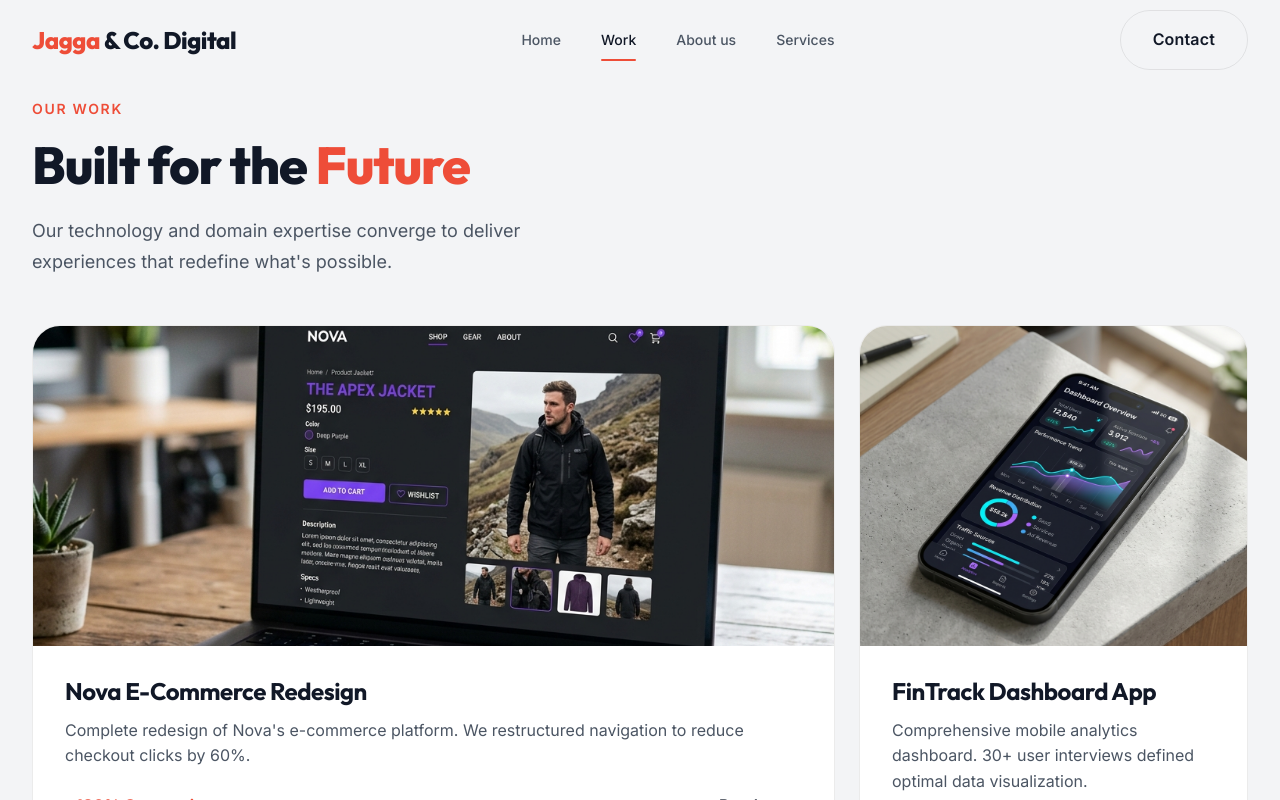
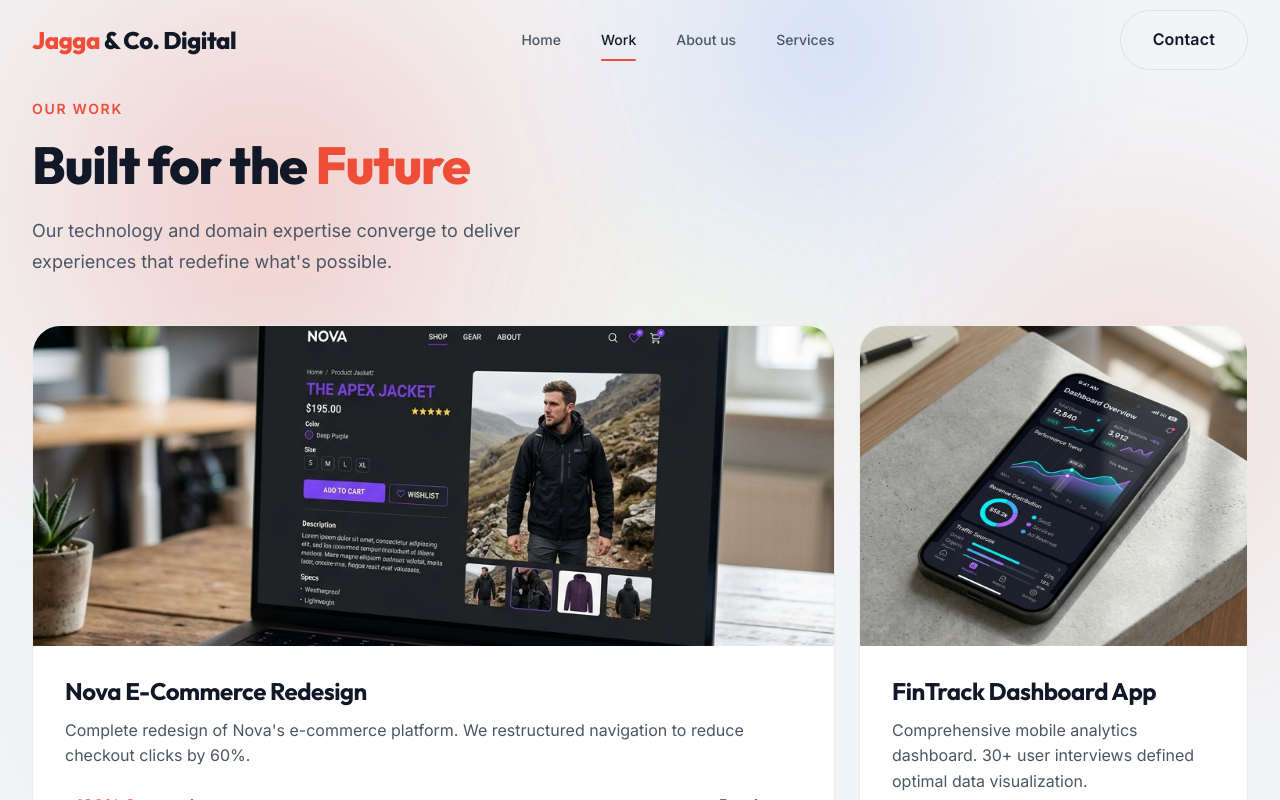
Before and after one commit to Shubhamcoding/jagga_portfolio, a React (Vite) app in the folder frontend/: page /work in a window 1280 px wide. Shown: the top 800 px of the page. Built offline with nearby package versions, Linux system fonts and the light colour scheme.

Commit message:
added ambient background motion

```diff
--- a/frontend/src/App.jsx
+++ b/frontend/src/App.jsx
@@ -6,11 +6,13 @@ import About from './components/About';
 import Services from './components/Services';
 import Contact from './components/Contact';
 import Footer from './components/Footer';
+import AmbientBackground from './components/AmbientBackground';
 import './App.css';
 
 export default function App() {
   return (
     <>
+      <AmbientBackground />
       <Navbar />
       <main>
         <Routes>
--- /dev/null
+++ b/frontend/src/components/AmbientBackground.jsx
@@ -0,0 +1,179 @@
+import { useEffect, useState } from 'react';
+import { motion, useMotionValue, useSpring } from 'motion/react';
+
+const orbs = [
+  {
+    id: 1,
+    color: 'radial-gradient(circle, rgba(238, 77, 56, 0.22) 0%, rgba(238, 77, 56, 0.05) 45%, transparent 70%)',
+    size: 750,
+    initialX: '15%',
+    initialY: '18%',
+    duration: 20,
+    xRange: [-60, 80, -30, 50, -60],
+    yRange: [-40, 70, -60, 30, -40],
+    scaleRange: [1, 1.15, 0.95, 1.1, 1],
+  },
+  {
+    id: 2,
+    color: 'radial-gradient(circle, rgba(59, 130, 246, 0.16) 0%, rgba(59, 130, 246, 0.04) 45%, transparent 70%)',
+    size: 680,
+    initialX: '70%',
+    initialY: '12%',
+    duration: 26,
+    xRange: [40, -70, 50, -40, 40],
+    yRange: [60, -50, 70, -30, 60],
+    scaleRange: [1.1, 0.9, 1.15, 1, 1.1],
+  },
+  {
+    id: 3,
+    color: 'radial-gradient(circle, rgba(238, 77, 56, 0.14) 0%, rgba(238, 77, 56, 0.03) 50%, transparent 70%)',
+    size: 580,
+    initialX: '85%',
+    initialY: '60%',
+    duration: 22,
+    xRange: [-80, 50, -60, 70, -80],
+    yRange: [40, -70, 30, -50, 40],
+    scaleRange: [0.95, 1.12, 1, 1.18, 0.95],
+  },
+  {
+    id: 4,
+    color: 'radial-gradient(circle, rgba(16, 185, 129, 0.12) 0%, rgba(16, 185, 129, 0.02) 45%, transparent 70%)',
+    size: 620,
+    initialX: '25%',
+    initialY: '75%',
+    duration: 30,
+    xRange: [70, -50, 80, -40, 70],
+    yRange: [-60, 50, -40, 70, -60],
+    scaleRange: [1, 1.2, 0.92, 1.08, 1],
+  },
+  {
+    id: 5,
+    color: 'radial-gradient(circle, rgba(230, 255, 148, 0.08) 0%, transparent 65%)',
+    size: 500,
+    initialX: '50%',
+    initialY: '45%',
+    duration: 28,
+    xRange: [-40, 60, -80, 40, -40],
+    yRange: [50, -40, 60, -70, 50],
+    scaleRange: [1.05, 0.95, 1.15, 0.9, 1.05],
+  },
+];
+
+function FloatingOrb({ orb }) {
+  return (
+    <motion.div
+      style={{
+        position: 'fixed',
+        width: orb.size,
+        height: orb.size,
+        borderRadius: '50%',
+        background: orb.color,
+        left: orb.initialX,
+        top: orb.initialY,
+        translateX: '-50%',
+        translateY: '-50%',
+        pointerEvents: 'none',
+        zIndex: 0,
+        willChange: 'transform',
+        filter: 'blur(30px)',
+      }}
+      animate={{
+        x: orb.xRange,
+        y: orb.yRange,
+        scale: orb.scaleRange,
+      }}
+      transition={{
+        duration: orb.duration,
+        repeat: Infinity,
+        ease: 'easeInOut',
+      }}
+    />
+  );
+}
+
+export default function AmbientBackground() {
+  const [hasMouse, setHasMouse] = useState(false);
+  const mouseX = useMotionValue(-500);
+  const mouseY = useMotionValue(-500);
+
+  // Ultra-smooth spring cursor follower
+  const springConfig = { damping: 28, stiffness: 90, mass: 0.5 };
+  const smoothX = useSpring(mouseX, springConfig);
+  const smoothY = useSpring(mouseY, springConfig);
+
+  useEffect(() => {
+    const handleMouseMove = (e) => {
+      mouseX.set(e.clientX);
+      mouseY.set(e.clientY);
+      if (!hasMouse) setHasMouse(true);
+    };
+
+    const handleMouseLeave = () => {
+      mouseX.set(-500);
+      mouseY.set(-500);
+    };
+
+    window.addEventListener('mousemove', handleMouseMove, { passive: true });
+    document.addEventListener('mouseleave', handleMouseLeave);
+
+    return () => {
+      window.removeEventListener('mousemove', handleMouseMove);
+      document.removeEventListener('mouseleave', handleMouseLeave);
+    };
+  }, [hasMouse, mouseX, mouseY]);
+
+  return (
+    <div
+      aria-hidden="true"
+      style={{
+        position: 'fixed',
+        inset: 0,
+        zIndex: 0,
+        pointerEvents: 'none',
+        overflow: 'hidden',
+      }}
+    >
+      {/* Drifting Ambient Gradient Orbs */}
+      {orbs.map((orb) => (
+        <FloatingOrb key={orb.id} orb={orb} />
+      ))}
+
+      {/* Interactive Cursor Spotlight Glow */}
+      {hasMouse && (
+        <motion.div
+          style={{
+            position: 'fixed',
+            left: 0,
+            top: 0,
+            width: 600,
+            height: 600,
+            x: smoothX,
+            y: smoothY,
+            translateX: '-50%',
+            translateY: '-50%',
+            borderRadius: '50%',
+            background: 'radial-gradient(circle, rgba(238, 77, 56, 0.08) 0%, rgba(238, 77, 56, 0.02) 40%, transparent 70%)',
+            pointerEvents: 'none',
+            zIndex: 0,
+            filter: 'blur(20px)',
+          }}
+        />
+      )}
+
+      {/* Subtle Noise / Grid Texture layer for depth */}
+      <div
+        style={{
+          position: 'fixed',
+          inset: 0,
+          backgroundImage: `radial-gradient(rgba(255, 255, 255, 0.04) 1px, transparent 1px)`,
+          backgroundSize: '40px 40px',
+          opacity: 0.6,
+          pointerEvents: 'none',
+          zIndex: 0,
+          maskImage: 'radial-gradient(ellipse at center, black 40%, transparent 90%)',
+          WebkitMaskImage: 'radial-gradient(ellipse at center, black 40%, transparent 90%)',
+        }}
+      />
+    </div>
+  );
+}
--- a/frontend/src/index.css
+++ b/frontend/src/index.css
@@ -189,13 +189,13 @@ ul, ol {
 
 /* Dark section (default) */
 .section-dark {
-  background: var(--color-bg);
+  background: transparent;
   color: var(--color-text);
 }
 
 /* Light section (alternating) */
 .section-light {
-  background: var(--color-bg);
+  background: transparent;
   color: var(--color-text);
 }
 
@@ -204,6 +204,8 @@ ul, ol {
   background: var(--color-bg-card);
   border: 1px solid var(--color-border);
   border-radius: var(--radius-lg);
+  backdrop-filter: blur(16px);
+  -webkit-backdrop-filter: blur(16px);
   transition: all var(--transition-base);
   overflow: hidden;
 }
```
